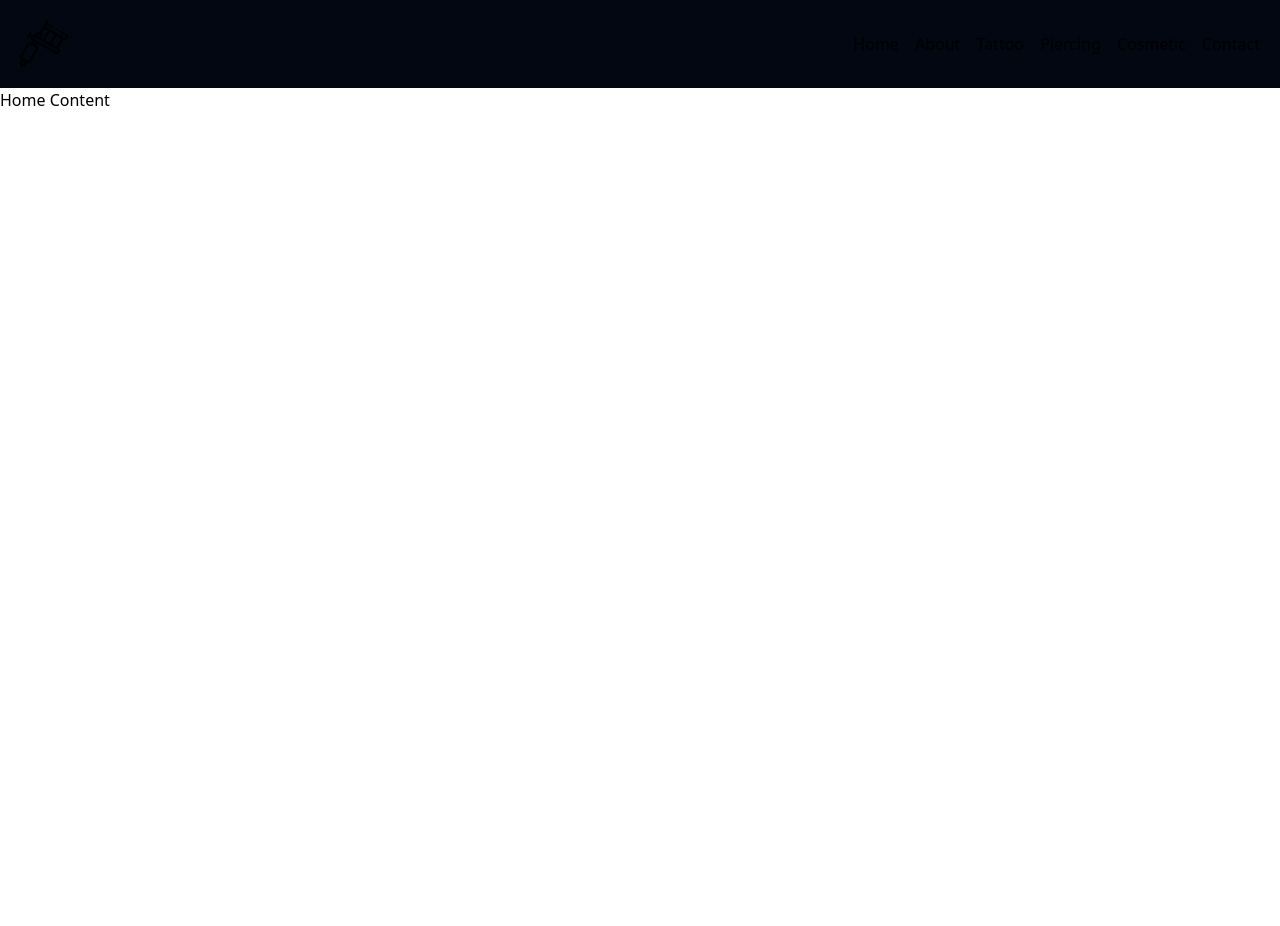
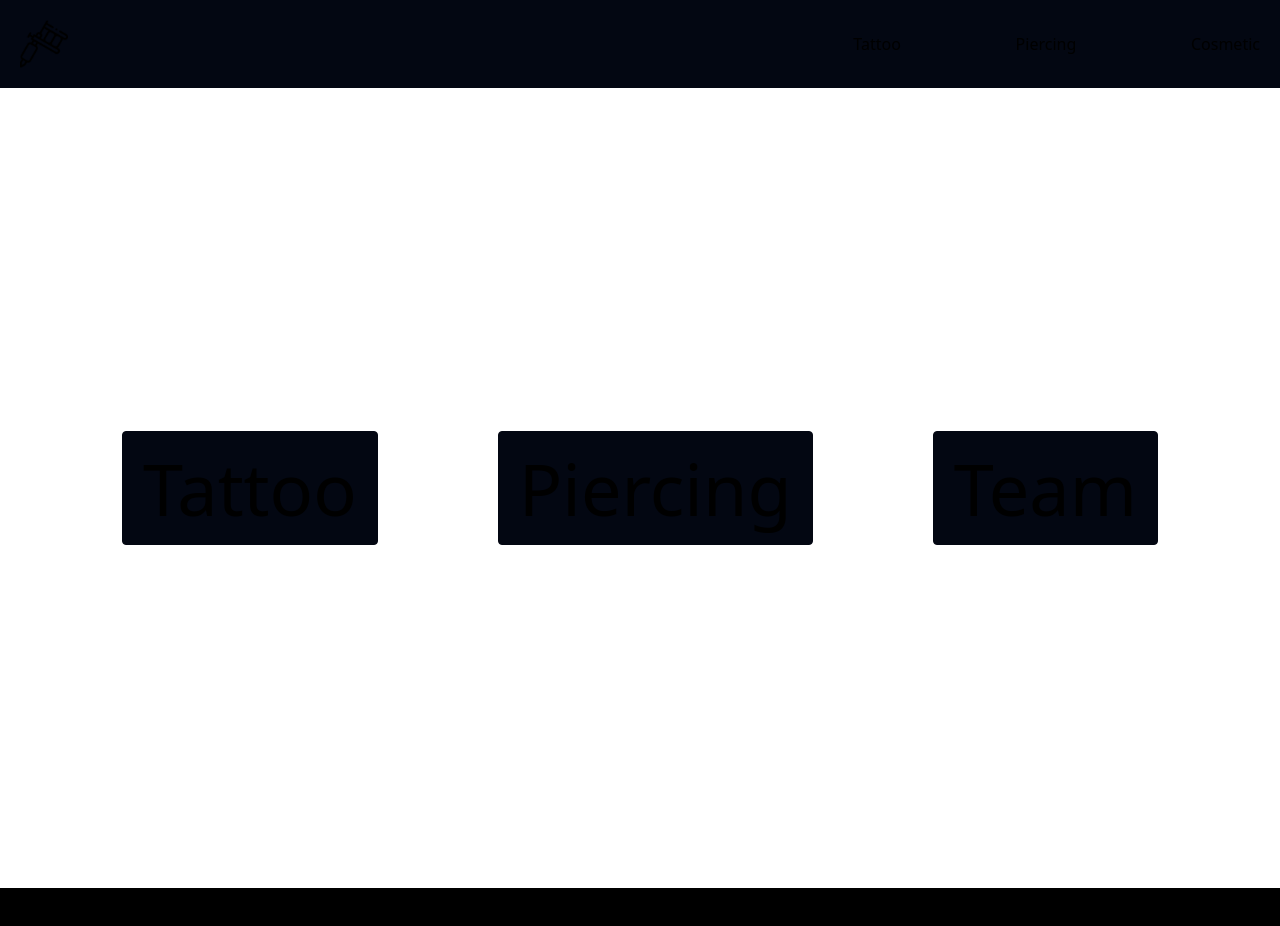
Before and after one commit to matt-wil/Anker, a React (Vite) app in the folder anker-website/: page /home in a window 1280 px wide. Shown: the top 926 px of the page. Before the commit the page ends 800 px from the top, so only its background shows below. Built offline with nearby package versions, Linux system fonts and the light colour scheme.

Commit message:
create components, Footer, Video, re-order pages and components and set up Layout/Outlet Routing

```diff
--- a/anker-website/package.json
+++ b/anker-website/package.json
@@ -15,6 +15,7 @@
     "lucide-react": "^0.483.0",
     "react": "^19.0.0",
     "react-dom": "^19.0.0",
+    "react-icons": "^5.5.0",
     "react-router-dom": "^7.3.0"
   },
   "devDependencies": {
--- a/anker-website/src/App.jsx
+++ b/anker-website/src/App.jsx
@@ -1,8 +1,9 @@
 import './App.css'
-import Welcome from './components/Welcome'
-import Home from './components/Home'
+import Welcome from './pages/Welcome'
+import Layout from './components/Layout'
 import { BrowserRouter, Routes, Route } from 'react-router-dom'
 import PageTransition from './effects/PageTransition'
+import Home from './Pages/Home'
 
 
 function App() {
@@ -13,7 +14,9 @@ function App() {
         <PageTransition>
           <Routes>
               <Route path='/' element={<Welcome />} />
-              <Route path="/home" element={<Home />} />
+                <Route path="/home" element={<Layout />} >
+                <Route path="/home" element={<Home />} />
+              </Route>
           </Routes>
         </PageTransition>
       </BrowserRouter>
--- /dev/null
+++ b/anker-website/src/components/Footer.jsx
@@ -0,0 +1,13 @@
+import { CiInstagram } from "react-icons/ci";
+
+export default function Footer() {
+    return (
+        <footer className="flex justify-center items-center h-20 text-sm italic bg-black">
+        &#169; Anker Tattoo & Piercing Freiburg. All rights reserved |
+        An der Mehlwaage 2, 79098 Freiburg |
+        Telefon: 0761-51 46 28 78 |
+        E-Mail: info@anker-tattoo.de |
+        <a className="mx-2"href="https://www.instagram.com/anker.tattoo.freiburg?igsh=MTdtOxIkYXIxMHE0bw=="><CiInstagram /></a>
+        </footer>
+    )
+}
--- a/anker-website/src/components/Home.jsx
+++ /dev/null
@@ -1,16 +0,0 @@
-import React from 'react'
-import Nav from './Nav'
-import Header from './Header'
-
-const Home = () => {
-  return (
-    <>
-      <Header />
-      <div>
-        Home Content
-      </div>
-    </>
-  )
-}
-
-export default Home
--- /dev/null
+++ b/anker-website/src/components/Layout.jsx
@@ -0,0 +1,16 @@
+import React from "react"
+import { Outlet } from "react-router-dom"
+import Header from "./Header"
+import Footer from "./Footer"
+
+export default function Layout() {
+    return (
+        <div>
+            <Header />
+            <main>
+                <Outlet />
+            </main>
+            <Footer />
+        </div>
+    )
+}
--- a/anker-website/src/components/Nav.jsx
+++ b/anker-website/src/components/Nav.jsx
@@ -5,12 +5,9 @@ import { useState } from 'react'
 const NavLinks = () => {
   return (
     <>
-          <NavLink to="/home">Home</NavLink>
-          <NavLink to="/about">About</NavLink>
-          <NavLink to="/tattoo">Tattoo</NavLink>
-          <NavLink to="/piercing">Piercing</NavLink>
-          <NavLink to="/cosmetic">Cosmetic</NavLink>
-          <NavLink to="/contact">Contact</NavLink>
+      <NavLink to="/tattoo">Tattoo</NavLink>
+      <NavLink to="/piercing">Piercing</NavLink>
+      <NavLink to="/cosmetic">Cosmetic</NavLink>
     </>
   )
 }
--- /dev/null
+++ b/anker-website/src/components/Video.jsx
@@ -0,0 +1,24 @@
+import React from 'react'
+
+const Video = () => {
+
+    // create a creative way for the video to be skipped.
+  return (
+<iframe
+  width="560"
+  height="315"
+  src="https://www.youtube.com/embed/2gRfq_uGUzg?si=U1UbqXqkswHsW13Z"
+  title="YouTube video player"
+  frameborder="0"
+  autoplay="1"
+  loops="1"
+  controls="0"
+  allow="accelerometer; autoplay; clipboard-write; encrypted-media; gyroscope; picture-in-picture; web-share"
+  referrerpolicy="strict-origin-when-cross-origin"
+  allowfullscreen>
+
+  </iframe>
+  )
+}
+
+export default Video
--- /dev/null
+++ b/anker-website/src/pages/Home.jsx
@@ -0,0 +1,22 @@
+import Video from '../components/Video'
+
+const Home = () => {
+  return (
+    <>
+      {/*<div className='flex justify-center mb-0'><Video /></div> */}
+      <div className='flex flex-row justify-center items-center h-screen gap-10'>
+        <div className='bg-gray-950 border rounded border-gray-950 m-10 p-5'>
+          <h1 className='text-7xl'>Tattoo</h1>
+        </div>
+        <div className='bg-gray-950 border rounded border-gray-950 m-10 p-5'>
+          <h1 className='text-7xl'>Piercing</h1>
+        </div>
+        <div className='bg-gray-950 border rounded border-gray-950 m-10 p-5'>
+          <h1 className='text-7xl'>Team</h1>
+        </div>
+      </div>
+    </>
+  )
+}
+
+export default Home
--- a/anker-website/src/components/Welcome.jsx
+++ b/anker-website/src/pages/Welcome.jsx
@@ -38,7 +38,7 @@ const Welcome = () => {
 
       <h1 id="title-1" className='text-9xl'>Tattoo</h1>
       <h1 id="title-2" className='text-9xl'>Piercing</h1>
-      <h1 id="title-3" className='text-9xl'>Cosmetic</h1>
+      <h1 id="title-3" className='text-9xl'>Beratung</h1>
     </div>
 
 
```
Also changed, not shown: anker-website/src/components/Gallery.jsx (added), anker-website/src/index.css (line endings or trailing spaces), anker-website/src/pages/Contact.jsx (renamed from anker-website/src/components/Contact.jsx), 1 other file (tests, documents, lock files or other folders).
